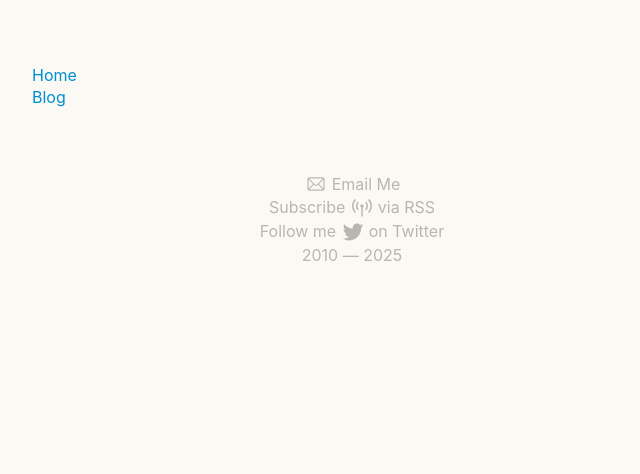
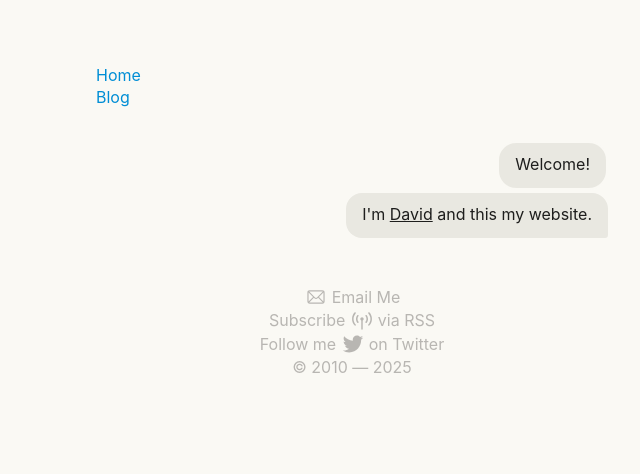
Before and after one commit to davidhariri/site, a Python web app: template templates/index.jinja in a window 1280 px wide. Shown: the top 474 px of the page, without its empty margins (288-928 px from the left). Run offline with Jinja, Linux system fonts and the light colour scheme; the template is opened without the code that fills it, so the values that code supplies are empty.

Commit message:
Adds some fun to the index

```diff
--- a/static/styles.css
+++ b/static/styles.css
@@ -49,7 +49,7 @@ h6 {
 }
 
 body {
-  max-width: 40rem;
+  max-width: 32rem;
   margin: 0 auto;
   padding: 4rem 1rem;
   display: flex;
@@ -74,6 +74,41 @@ blockquote {
 
 p {
   margin-top: 0.5rem;
+}
+
+p.message {
+  margin-top: 0rem;
+  margin-bottom: 0.2rem;
+  background-color: var(--bg-set-in-color);
+  padding: 0.6rem 1rem;
+  border-radius: 1.2rem;
+  max-width: 65%;
+  position: relative;
+  margin-left: auto;
+  z-index: 0;
+}
+
+p.message a {
+  color: inherit;
+  text-decoration: underline;
+}
+
+p.message:last-of-type {
+  border-radius: 1rem 1rem 0.2rem 1rem;
+  margin-bottom: 1rem;
+}
+
+p.message.loud {
+  animation: loud 1.2s cubic-bezier(.67,-0.62,.18,1.44) 0.5s;
+  transform-origin: center;
+  border: 2px solid var(--bg-color);
+  z-index: 1;
+}
+
+@keyframes loud {
+  0% { transform: rotate(0deg) translateY(0px) scale(1); }
+  50% { transform: rotate(2deg) translateY(-1px) scale(1.1); }
+  100% { transform: rotate(0deg) translateY(0px) scale(1); }
 }
 
 a {
--- a/templates/404.jinja
+++ b/templates/404.jinja
@@ -1,4 +1,5 @@
 {% extends "base.jinja" %}
 {% block body %}
-<p>Not found</p>
+<h2>Oh no!</h2>
+<p>I'm sorry but that page could not be found. It might have been moved at some point. You might <a href="/blog.html">find it here</a> or otherwise <a href="mailto:mail@dhariri.com">contact me</a> and I'll try to make it up to you.</p>
 {% endblock %}
--- a/templates/base.jinja
+++ b/templates/base.jinja
@@ -27,7 +27,7 @@
     <a href="mailto:mail@dhariri.com"><span class="icon email"></span>Email Me</a><br />
     Subscribe <a href="/rss.xml"><span class="icon rss">via RSS</span></a><br />
     Follow me <a href="https://x.com/davehariri"><span class="icon twitter">on Twitter</span></a><br />
-    2010 — <a href="/now.html">2025</a>
+    © 2010 — <a href="/now.html">2025</a>
     {% block footer %}{% endblock %}
   </footer>
 </body>
--- a/templates/index.jinja
+++ b/templates/index.jinja
@@ -1,5 +1,7 @@
 {% extends "base.jinja" %}
 {% block body %}
+    <p class="message loud">Welcome!</p>
+    <p class="message">I'm <a href="about.html">David</a> and this my website.</p>
     {% for post in posts %}
         {% include "post_preview.jinja" with context %}
     {% endfor %}
```
